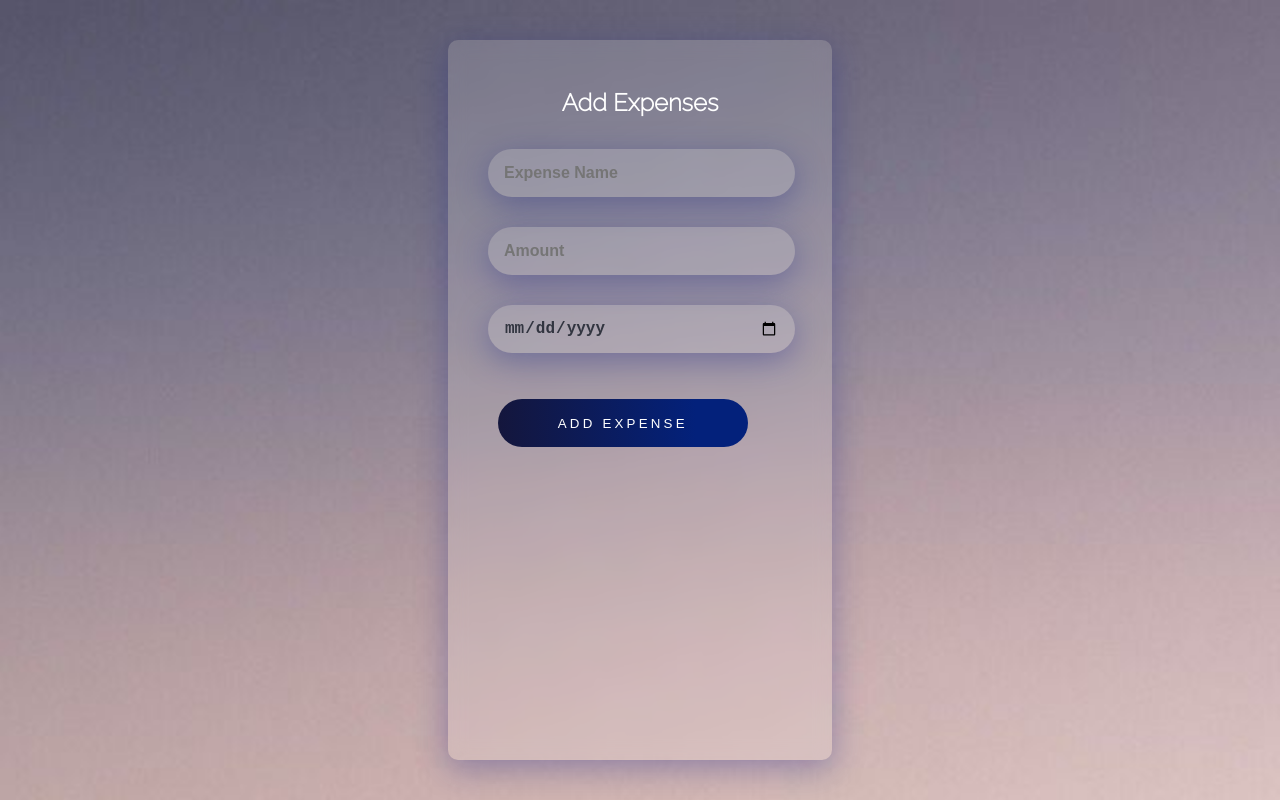
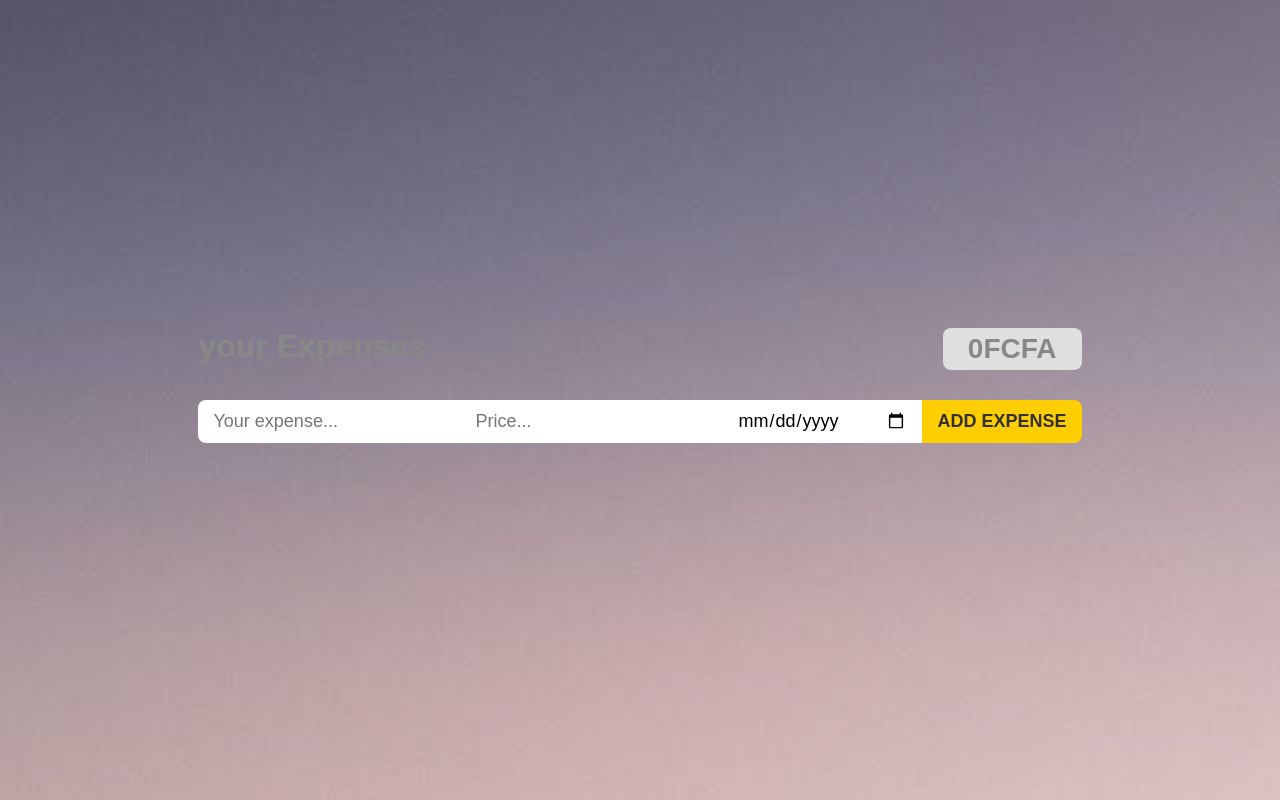
Before and after one commit to INDAH-780/Le-Nkap, a React (Vite) app: page /signup in a window 1280 px wide. Built offline with nearby package versions, Linux system fonts and the light colour scheme.

Commit message:
new updates

```diff
--- a/src/App.jsx
+++ b/src/App.jsx
@@ -4,7 +4,7 @@ import Login from './components/Login';
 import SignUp from './components/SignUp';
 
 import { BrowserRouter as Router, Route, Switch} from "react-router-dom";
-import Expense from './components/Expense';
+import Expense from './components/Transactions/Expense';
 
 function App() {
 
--- a/src/components/Expense.jsx
+++ /dev/null
@@ -1,55 +0,0 @@
-import React from 'react'
-import ExpenseItem from './Transactions/ExpenseItem';
-import { useState } from "react";
-
-function Expense() {
-      const [expenses, setExpenses] = useState([]);
-
-      const addExpense = (expense) => {
-        setExpenses((prevExpenses) => {
-          return [...prevExpenses, expense];
-        });
-      };
-
-      const handleSubmit = (event) => {
-        event.preventDefault();
-        const name = event.target.name.value;
-        const amount = event.target.amount.value;
-        const date = event.target.date.value;
-        addExpense({ name, amount, date });
-        event.target.reset();
-      };
-
-  return (
-    <div className="mainContainer">
-      <h2>Add Expenses</h2>
-
-      <form onSubmit={handleSubmit}>
-        <input
-          type="text"
-          name="name"
-          placeholder="Expense Name"
-          className="input"
-        />
-        <input
-          type="number"
-          name="amount"
-          placeholder="Amount"
-          className="input"
-        />
-        <input type="date" name="date" placeholder="Date" className="input" />
-        <button type="submit">Add Expense</button>
-      </form>
-      {expenses.map((expense, index) => (
-        <ExpenseItem
-          key={index}
-          name={expense.name}
-          amount={expense.amount}
-          date={expense.date}
-        />
-      ))}
-    </div>
-  );
-}
-
-export default Expense
--- /dev/null
+++ b/src/components/Transactions/Expense.jsx
@@ -0,0 +1,29 @@
+import React, { useState, useEffect } from "react";
+import "./Transactions.css";
+import ExpenseForm from "./ExpenseForm";
+import ExpenseList from "./ExpenseList";
+import TotalExpense from "./TotalExpense";
+
+function Expense() {
+  const [expense, setExpense] = useState([]);
+  const [totalExpense, setTotalExpense] = useState(0);
+
+  useEffect(() => {
+    let temp = 0;
+    for (let i = 0; i < expense.length; i++) {
+      temp += parseInt(expense[i].price);
+    }
+
+    setTotalExpense(temp);
+  }, [expense]);
+
+  return (
+    <div className="App">
+      <TotalExpense totalExpense={totalExpense} />
+      <ExpenseForm expense={expense} setExpense={setExpense} />
+      <ExpenseList expense={expense} setExpense={setExpense} />
+    </div>
+  );
+}
+
+export default Expense;
--- /dev/null
+++ b/src/components/Transactions/ExpenseForm.jsx
@@ -0,0 +1,58 @@
+import React, { useRef } from "react";
+
+function ExpenseForm({ expense, setExpense }) {
+  const desc = useRef(null);
+  const date = useRef(null);
+  const price = useRef(null);
+
+  const AddExpense = (e) => {
+    e.preventDefault();
+
+    let d = date.current.value.split("-");
+    let newD = new Date(d[0], d[1] - 1, d[2]);
+
+    setExpense([
+      ...expense,
+      {
+        desc: desc.current.value,
+        price: price.current.value,
+        date: newD.getTime(),
+      },
+    ]);
+
+    desc.current.value = "";
+    price.current.value = null;
+    date.current.value = null;
+  };
+
+  return (
+    <form className="income-form" onSubmit={AddExpense}>
+      <div className="form-inner">
+        <input
+          type="text"
+          name="desc"
+          id="desc"
+          placeholder="Your expense..."
+          ref={desc}
+        />
+        <input
+          type="number"
+          name="price"
+          id="price"
+          placeholder="Price..."
+          ref={price}
+        />
+        <input
+          type="date"
+          name="date"
+          id="date"
+          placeholder="Expense date..."
+          ref={date}
+        />
+        <input type="submit" value="Add Expense" />
+      </div>
+    </form>
+  );
+}
+
+export default ExpenseForm;
--- a/src/components/Transactions/ExpenseItem.jsx
+++ b/src/components/Transactions/ExpenseItem.jsx
@@ -1,13 +1,24 @@
 import React from "react";
+import "./Transactions.css";
 
-function ExpenseItem({ name, amount, date }) {
-  // const { name, amount, date } = props;
+function ExpenseItem({ expense, index, removeExpense }) {
+  let date = new Date(expense.date);
+  let day = date.getDate();
+  let month = date.getMonth() + 1;
+  let year = date.getFullYear();
+
+  const removeHandle = (i) => {
+    removeExpense(i);
+  };
 
   return (
-    <div>
-      <div className="expense">{name} {amount} {date}</div>
-
-      <br />
+    <div className="income-item">
+      <div className="desc">{expense.desc}</div>
+      <div className="price">{expense.price}FCFA</div>
+      <div className="date">{day + "/" + month + "/" + year}</div>
+      <button className="remove-item" onClick={() => removeHandle(index)}>
+        Delete
+      </button>
     </div>
   );
 }
--- /dev/null
+++ b/src/components/Transactions/ExpenseList.jsx
@@ -0,0 +1,28 @@
+import React from "react";
+import ExpenseItem from "./ExpenseItem";
+
+function ExpenseList({ expense, setExpense }) {
+  const removeExpense = (i) => {
+    let temp = expense.filter((v, index) => index != i);
+    setExpense(temp);
+  };
+
+  const sortByDate = (a, b) => {
+    return a.date - b.date;
+  };
+
+  return (
+    <div className="income-list">
+      {expense.sort(sortByDate).map((value, index) => (
+        <ExpenseItem
+          key={index}
+          expense={value}
+          index={index}
+          removeExpense={removeExpense}
+        />
+      ))}
+    </div>
+  );
+}
+
+export default ExpenseList;
--- /dev/null
+++ b/src/components/Transactions/TotalExpense.jsx
@@ -0,0 +1,12 @@
+import React from "react";
+
+function TotalExpense({ totalExpense }) {
+  return (
+    <header>
+      <h1> your Expenses</h1>
+      <div className="total-income">{totalExpense}FCFA</div>
+    </header>
+  );
+}
+
+export default TotalExpense;
--- a/src/components/Transactions/Transactions.css
+++ b/src/components/Transactions/Transactions.css
@@ -1,40 +1,165 @@
-.transactions{
-    display: flex;
-  align-items: center;
-  flex-direction: column;
-  height: 80vh;
-  width: 30vw;
-  background: rgba(255, 255, 255,  0.15);
-  box-shadow: 0 8px 32px 0 rgba(31, 38, 135, 0.37);
-  backdrop-filter: blur(8.5px);
-  border-radius: 10px;
-  color: #ffffff;
-  text-transform: uppercase;
+:root {
+	--light: #F8F8F8;
+	--dark: #313131;
+	--grey: #888;
+	--primary: #FFCE00;
+	--secondary: #FE4880;
+	--alert: #FF1E2D;
+}
 
+* {
+	margin: 0;
+	padding: 0;
+	box-sizing: border-box;
+	font-family: montserrat, sans-serif;
+}
 
-  @media only screen and (max-width:320px) {
-    width: 80vw;
-    height: 90vh;
-    hr{
-        margin-bottom: 0.3rem;
-    }
+input, button {
+	border: none;
+	outline: none;
+	background: none;
+}
 
-  }
-  @media only screen and (min-width:360px) {
-    width: 30vw;
-    height: 90vh;
+body {
+	background-color: var(--light);
+}
 
-  }
+.App {
+	padding: 30px;
+}
 
-   @media only screen and (min-width:411px) {
-    width: 30vw;
-    height: 90vh;
+header {
+	display: flex;
+	justify-content: space-between;
+	padding: 15px;
+}
 
-  }
+h1 {
+	color: var(--grey);
+	font-size: 32px;
+	font-weight: 600;
+	text-align: left;
+}
 
+.total-income {
+	color: var(--grey);
+	font-size: 28px;
+	font-weight: 900;
+	background-color: #DFDFDF;
+	padding: 5px 25px;
+	border-radius: 8px;
 }
-.expense{
-    display: flex;
-    justify-content: flex-end;
 
+.income-form {
+	display: block;
+	margin: 15px;
+	position: relative;
 }
+
+.income-form:after {
+	content: "";
+	position: absolute;
+	top: 0px;
+	left: 0px;
+	right: 0px;
+	bottom: 0px;
+	z-index: 0;
+	background-image: linear-gradient(to right, var(--primary), var(--secondary));
+	border-radius: 10px;
+	transition: 0.2s;
+}
+
+.income-form:focus-within:after {
+	top: -3px;
+	left: -3px;
+	right: -3px;
+	bottom: -3px;
+}
+.form-inner {
+	position: relative;
+	z-index: 1;
+	display: flex;
+	justify-content: center;
+	transition: 0.4s;
+	border-radius: 8px;
+}
+.form-inner input {
+	font-size: 18px;
+	padding: 10px 15px;
+	background-color: #FFF;
+}
+
+.form-inner input[type="text"] {
+	border-radius: 8px 0px 0px 8px;
+	flex: 1 1 100%;
+}
+.form-inner input[type="date"] {
+	border-radius: 0px;
+	min-width: 200px;
+}
+.form-inner input[type="submit"] {
+	border-radius: 0px 8px 8px 0px;
+	cursor: pointer;
+
+	background-image: linear-gradient(to right, var(--primary) 50%, var(--primary) 50%, var(--secondary));
+	background-size: 200%;
+	background-position: 0%;
+
+	color: var(--dark);
+	font-weight: 600;
+	text-transform: uppercase;
+
+	transition: 0.4s;
+}
+
+.form-inner input[type="submit"]:hover {
+	background-position: 100%;
+	color: #FFF;
+}
+
+.income-list {
+	padding: 15px;
+}
+.income-list .income-item {
+	position: relative;
+	padding: 10px 15px;
+	background-color: #FFF;
+	border-radius: 8px;
+	margin-bottom: 15px;
+	display: flex;
+	transition: 0.4s;
+	padding-left: 75px;
+}
+
+.income-list .income-item .remove-item {
+	position: absolute;
+	width: 0;
+	top: 0;
+	left: 0;
+	bottom: 0;
+	overflow: hidden;
+
+	cursor: pointer;
+	display: block;
+	color: var(--light);
+	font-weight: 600;
+	background-color: var(--alert);
+	border-radius: 8px 0px 0px 8px;
+	transition: 0.2s;
+}
+
+.income-list .income-item:hover .remove-item {
+	width: 50px;
+}
+
+.income-list .income-item .desc {
+	flex: 1 1 100%;
+}
+
+.income-list .income-item .price,
+.income-list .income-item .date {
+	min-width: 125px;
+}
+.income-list .income-item:hover {
+	box-shadow: 0px 0px 6px rgba(0,0,0,0.1);
+}
```
Also changed, not shown: src/components/Transactions/DeleteExpense.jsx (deleted, +0 -11 lines), src/components/Transactions/Income.jsx (renamed from src/components/Income.jsx).
